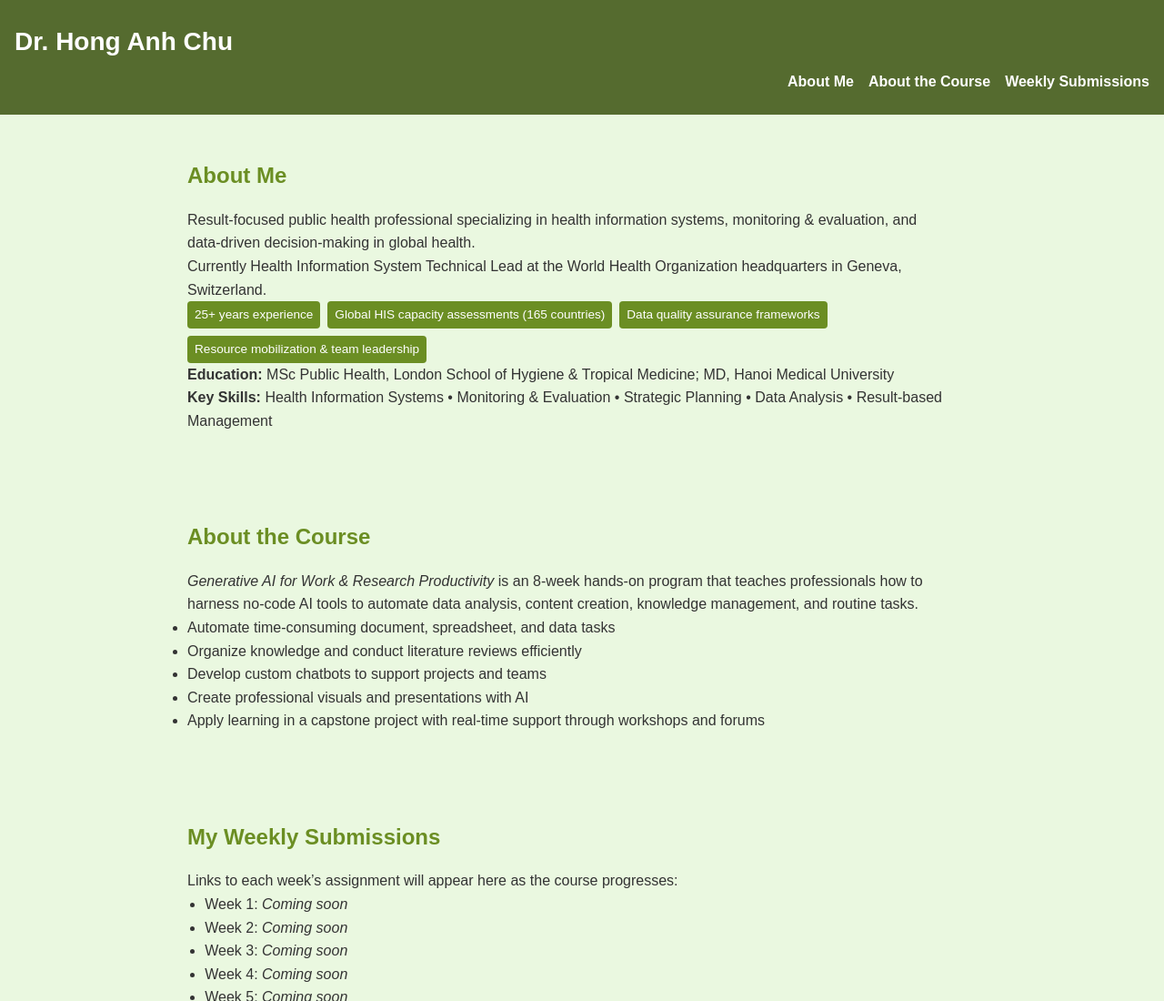
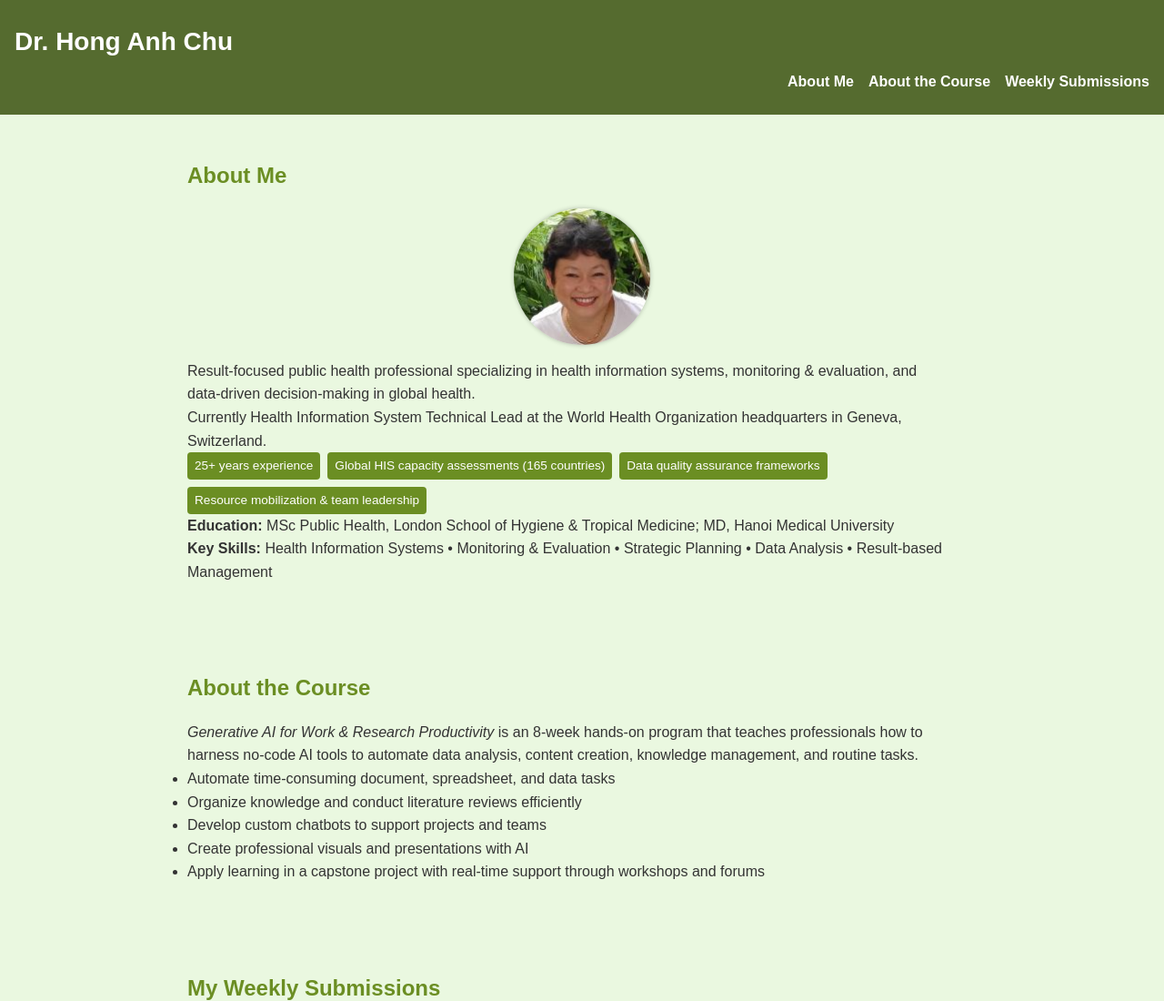
Before and after one commit to ACGVA/Graph-Portfolio-1, a plain HTML site: page index.html in a window 1280 px wide. Shown: the top 1100 px of the page at 91% size. Drawn offline with Linux system fonts and the light colour scheme.

Commit message:
Update index.html

```diff
--- a/index.html
+++ b/index.html
@@ -22,6 +22,7 @@ section{padding:3rem 1rem;max-width:900px;margin:auto;}
 section h2{font-size:1.5rem;margin-bottom:1rem;color:var(--accent);}
 #about-me .highlights{display:flex;flex-wrap:wrap;gap:.5rem;}
 .badge{background:var(--accent);color:#fff;padding:.25rem .5rem;border-radius:.25rem;font-size:.85rem;}
+.profile{width:150px;height:150px;object-fit:cover;border-radius:50%;display:block;margin:0 auto 1rem;box-shadow:0 0 5px rgba(0,0,0,0.25);}
 #weekly ul{padding-left:1.2rem;}
 footer{background:#445421;color:#eee;text-align:center;padding:1rem;font-size:.85rem;}
 @media(min-width:600px){
@@ -43,6 +44,7 @@ footer{background:#445421;color:#eee;text-align:center;padding:1rem;font-size:.8
 
 <section id="about-me">
   <h2>About Me</h2>
+  <img src="https://github.com/ACGVA/Graph-Portfolio-1/blob/main/CHA-2.JPG?raw=true" alt="Dr. Hong Anh Chu" class="profile">
   <p>Result‑focused public health professional specializing in health information systems, monitoring &amp; evaluation, and data‑driven decision‑making in global health.</p>
   <p>Currently Health Information System Technical Lead at the World Health Organization headquarters in Geneva, Switzerland.</p>
   <div class="highlights">
```
